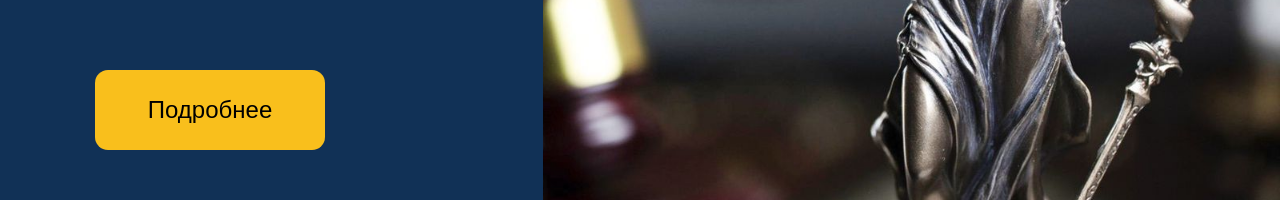
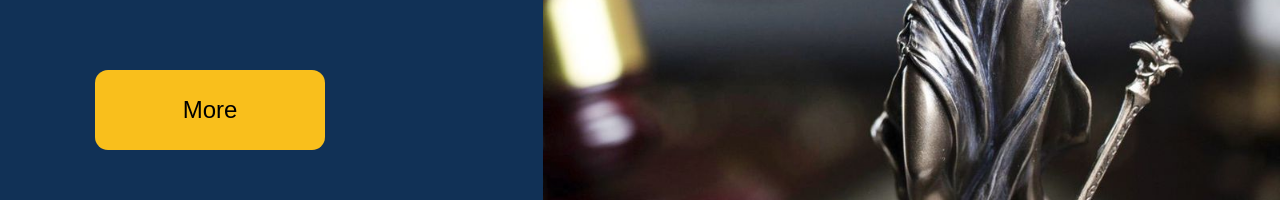
Before and after one commit to darkhanakh/mootcourtkz, a React (Create React App) app: page / in a window 1280 px wide. Shown: the part 529-729 px from the top of the page. Built offline with nearby package versions, Linux system fonts and the light colour scheme; a web font is replaced by a local one.

Commit message:
landing translated

```diff
--- a/src/Components/Landing.js
+++ b/src/Components/Landing.js
@@ -11,7 +11,7 @@ function Landing(props) {
           <h2>Moot Court Kazakhstan for High School</h2>
           <h6>-игровой судебный процесс-</h6>
         </div>
-        <button onClick={props.scroll}>Подробнее</button>
+        <button onClick={props.scroll}>{t("landing-more")}</button>
       </div>
     </div>
   );
--- a/src/languages/translationEN.json
+++ b/src/languages/translationEN.json
@@ -118,5 +118,7 @@
   "participation-questions-p5-body": "Are you in grades 9, 10, 11, or 12 of any school in Kazakhstan? Do you have a desire to participate and have a unique experience? You can be in any city in Kazakhstan, we have no geographical restrictions. Then we are glad to congratulate you, you can take part in Moot Court Kazakhstan for High School!",
   "participation-questions-p6-title": "6. What is a memorandum, and what should a case solution look like?",
   "participation-questions-p6-body": "In the traditional Moot Court game, case solutions are called memorandums, so as a tribute to the global traditions, we have left the same name for the case solutions for our competition. The requirements for the forms of the plaintiff's and defendant's memorandums are provided in the 'Moot Court Kazakhstan for High School Rules' section.",
-  "results": "Registration for Moot Court Kazakhstan for High School has not started yet."
+  "results": "Registration for Moot Court Kazakhstan for High School has not started yet.",
+  "landing-title": "-playful simulation of a real court hearing-",
+  "landing-more": "More"
 }
--- a/src/languages/translationKZ.json
+++ b/src/languages/translationKZ.json
@@ -118,5 +118,7 @@
   "participation-questions-p5-body": "Сіз Қазақстанның кез келген мектебінің 9, 10, 11 немесе 12 сыныбында оқисыз ба? Қатысып, бірегей тәжірибе алғыңыз келе ме? Қазақстанның кез келген қаласында бола аласыз, бізде географиялық шектеулер жоқ. Онда біз сізді құттықтауға асығамыз, сіз Moot Court Kazakhstan for High School бағдарламасына қатыса аласыз!",
   "participation-questions-p6-title": "6. Меморандум дегеніміз не және кейстің шешімі қандай болуы керек?",
   "participation-questions-p6-body": "Дәстүрлі Moot Court ойынында істердің шешімдері меморандум деп аталады, сондықтан әлемдік дәстүрлерге құрмет ретінде біз байқауымызға арналған іс шешімдеріне дәстүрлі атау қалдырдық. алапкер мен жауапкердің хаттамаларының нысандарына қойылатын талаптар «Moot Court Kazakhstan for High School ережесінде» берілген.",
-  "results": "Moot Court Kazakhstan for High School байқауға тіркеу әлі басталмады."
+  "results": "Moot Court Kazakhstan for High School байқауға тіркеу әлі басталмады.",
+  "landing-title": "-ойынға негізделген сот процессі-",
+  "landing-more": "Көбірек"
 }
--- a/src/languages/translationRU.json
+++ b/src/languages/translationRU.json
@@ -118,5 +118,7 @@
   "participation-questions-p5-body": "Вы учитесь в 9, 10, 11 или 12 классе любой казахстанской школы? Имеете желание принять участие и получить уникальный опыт? Вы можете находиться в любом городе Казахстана, у нас нет географических ограничений. Тогда спешим Вас поздравить, Вы можете принять участие в Moot Court Kazakhstan for High School!",
   "participation-questions-p6-title": "6. Что такое меморандум и как должно выглядеть решение кейса?",
   "participation-questions-p6-body": "В традиционной игре Moot Court решения кейса называют меморандумом, поэтому в дань уважения мировым традициям, мы оставили такое же название решения кейсов для нашего конкурса. Требования к формам меморандумов истца и ответчика предоставлены в разделе «Правил Moot Court Kazakhstan for High School».",
-  "results": "Итоги еще не вышли..."
+  "results": "Итоги еще не вышли...",
+  "landing-title": "-игровой судебный процесс-",
+  "landing-more": "Подробнее"
 }
```
